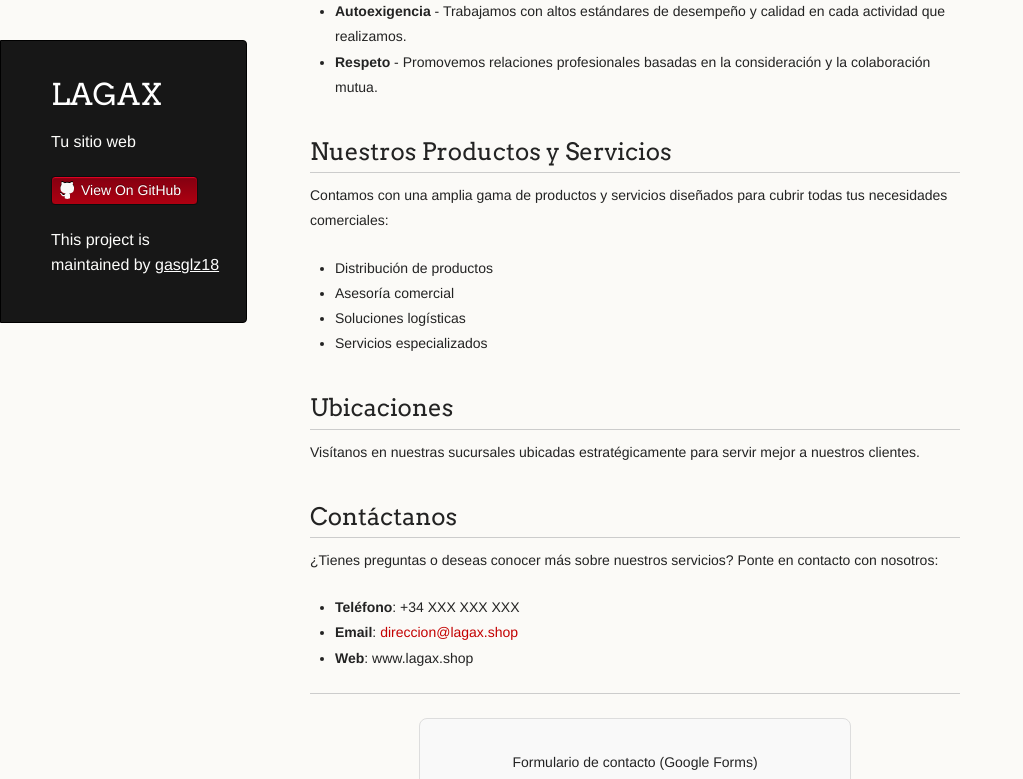
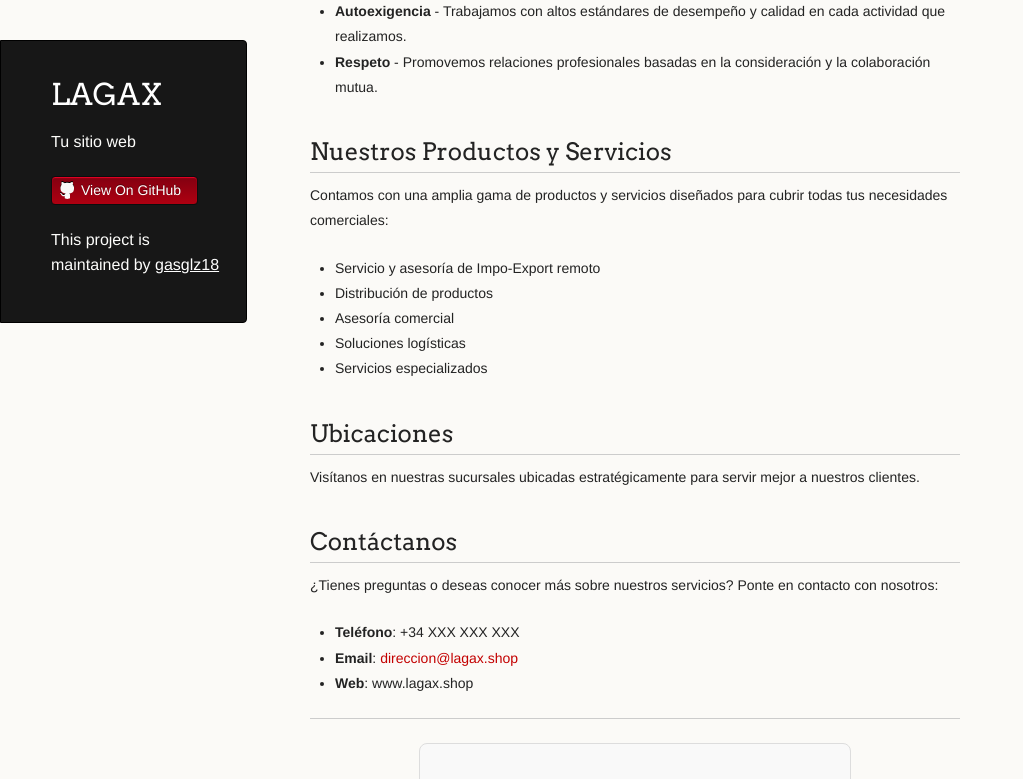
Before and after one commit to gasglz18/lagax, a Jekyll site: the page built from index.md, in a window 1280 px wide and 900 px high, scrolled down 1249 px, cut to the strip 0-779 px from the top of the window. Shown: the whole strip, without its empty margins (0-1023 px from the left). Built offline with Jekyll 4.4.1, drawn with Linux system fonts in a browser that asks for light colours.

Commit message:
Actualizar productos y servicios

```diff
--- a/index.md
+++ b/index.md
@@ -45,6 +45,7 @@ Ser la empresa comercializadora industrial más estratégica y confiable del pa
 
 Contamos con una amplia gama de productos y servicios diseñados para cubrir todas tus necesidades comerciales:
 
+- Servicio y asesoría de Impo-Export remoto
 - Distribución de productos
 - Asesoría comercial
 - Soluciones logísticas
```
